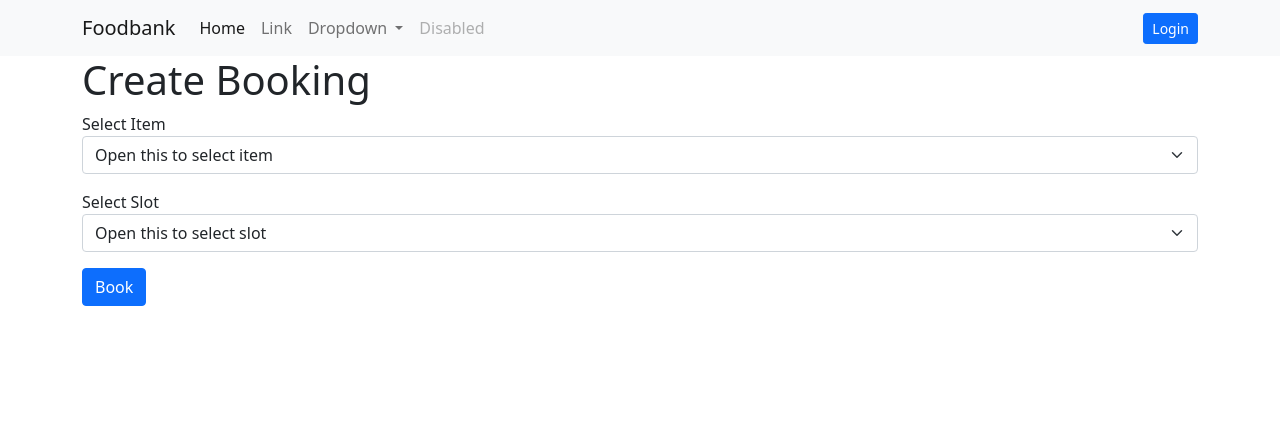
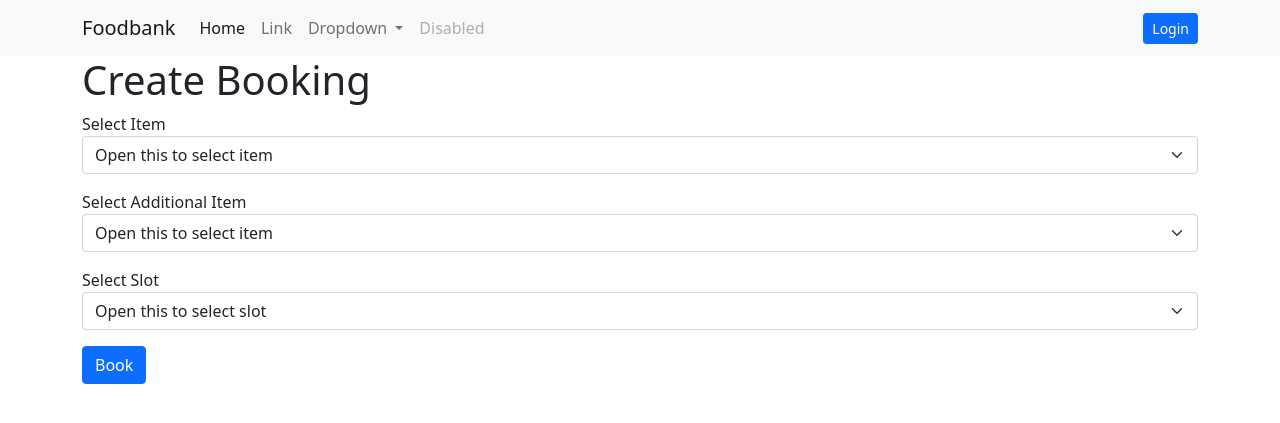
Before and after one commit to santoshkpatro/foodbank, a Django app: template templates/bookings/create.html in a window 1280 px wide. Shown: the top 423 px of the page. Run offline with Django 3.2, Linux system fonts and the light colour scheme; the template is opened without the code that fills it, so the values that code supplies are empty.

Commit message:
additional item feature added

```diff
--- a/bookings/views.py
+++ b/bookings/views.py
@@ -17,6 +17,7 @@ def booking_create(request):
     if request.method == 'POST':
         item_id = request.POST['item']
         slot_id = request.POST['slot']
+        additional_item_id = request.POST.get('additional_item_id', None)
 
         slot = Slot.objects.get(id=slot_id)
 
@@ -24,7 +25,7 @@ def booking_create(request):
             messages.warning(request, 'Slot is full')
             return redirect('booking_create')
 
-        booking = Booking(user=request.user, item_id=item_id, slot_id=slot_id)
+        booking = Booking(user=request.user, item_id=item_id, additional_item_id=additional_item_id, slot_id=slot_id)
         booking.save()
         slot.available = slot.available - 1
         slot.save()
--- a/core/models.py
+++ b/core/models.py
@@ -47,7 +47,8 @@ class Booking(models.Model):
 
     user = models.ForeignKey(User, on_delete=models.SET_NULL, null=True)
     slot = models.ForeignKey(Slot, on_delete=models.SET_NULL, null=True)
-    item = models.ForeignKey(Item, on_delete=models.SET_NULL, null=True)
+    item = models.ForeignKey(Item, on_delete=models.SET_NULL, null=True, related_name='bookings')
+    additional_item = models.ForeignKey(Item, on_delete=models.SET_NULL, null=True, blank=True, related_name='addtional_bookings')
     status = models.IntegerField(default=0, choices=STATUS_CHOICES)
     is_active = models.BooleanField(default=True)
 
--- a/templates/bookings/create.html
+++ b/templates/bookings/create.html
@@ -7,7 +7,17 @@
         {% csrf_token %}
         <div class="mb-3">
             <label for="" class="Select Item">Select Item</label>
-            <select class="form-select" aria-label="Default select example" name="item">
+            <select class="form-select" aria-label="Default select example" name="item" required>
+                <option selected>Open this to select item</option>
+                {% for item in items %}
+                <option value="{{ item.id }}">{{ item.name }}</option>
+                {% endfor %}
+            </select>
+        </div>
+
+        <div class="mb-3">
+            <label for="" class="Select Item">Select Additional Item</label>
+            <select class="form-select" aria-label="Default select example" name="addtional_item" required>
                 <option selected>Open this to select item</option>
                 {% for item in items %}
                 <option value="{{ item.id }}">{{ item.name }}</option>
@@ -17,7 +27,7 @@
 
         <div class="mb-3">
             <label for="" class="Select Item">Select Slot</label>
-            <select class="form-select" aria-label="Default select example" name="slot">
+            <select class="form-select" aria-label="Default select example" name="slot" required>
                 <option selected>Open this to select slot</option>
 
                 {% for slot in slots %}
```
Also changed, not shown: core/migrations/0003_booking_additional_item_alter_booking_item.py (added).
